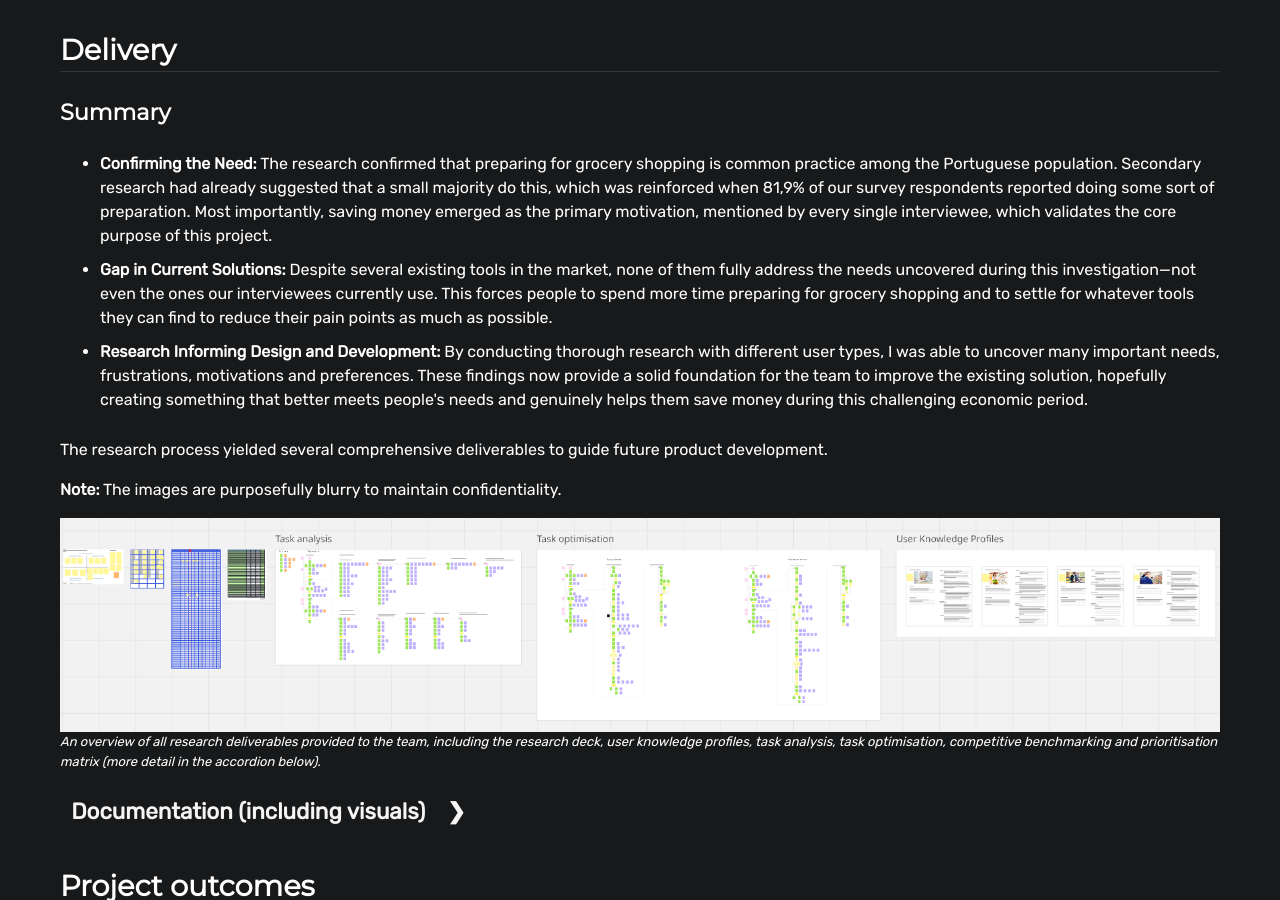
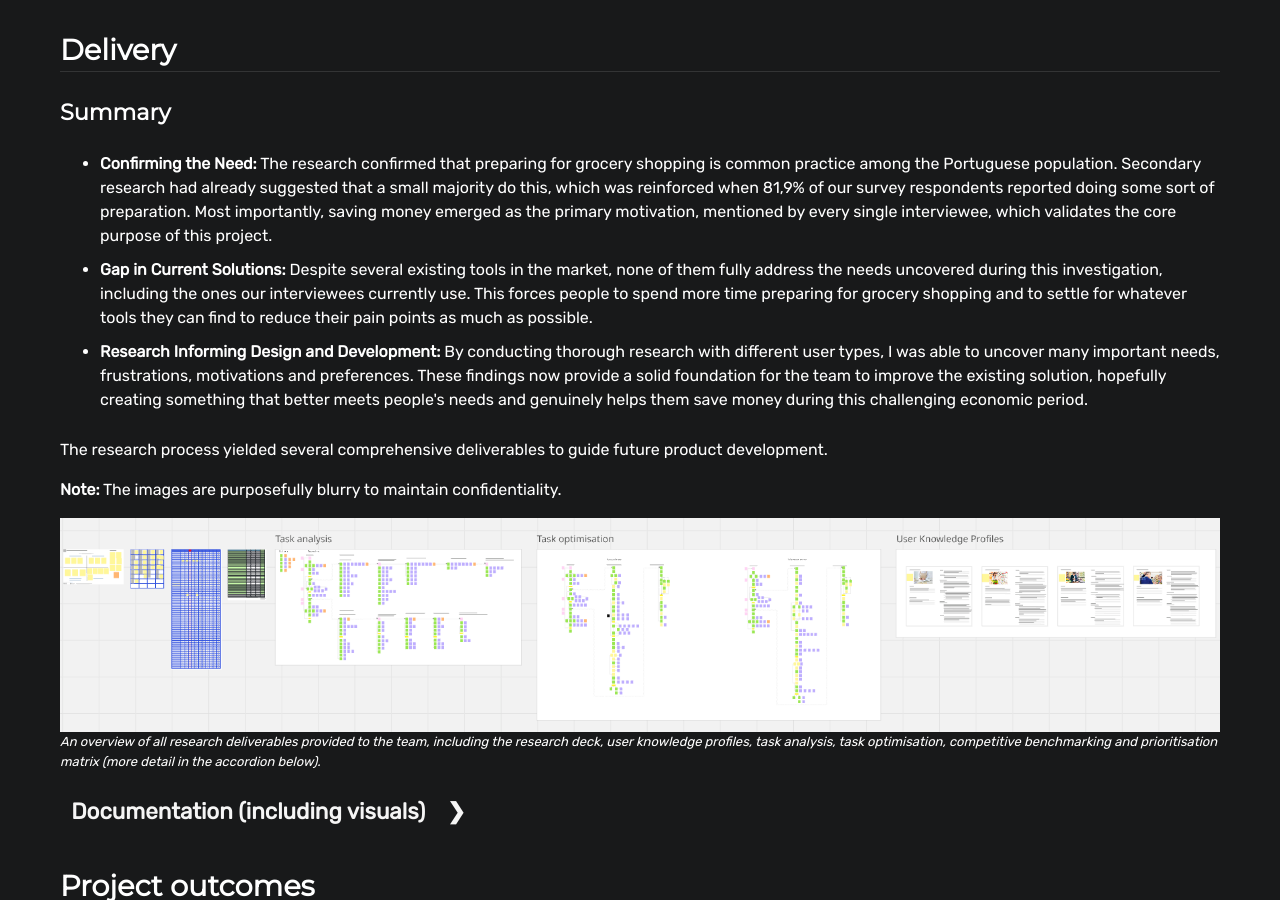
Before and after one commit to analuciacoimbra/analuciacoimbra.github.io, a Jekyll site: the page built from shoppingpreparation.html, in a window 1280 px wide and 900 px high, scrolled down 6891 px. Built offline with Jekyll 4.4.1, drawn with Linux system fonts in a browser that asks for light colours.

Commit message:
Update shoppingpreparation.html

```diff
--- a/shoppingpreparation.html
+++ b/shoppingpreparation.html
@@ -764,7 +764,7 @@ layout: default
     <li>
       <b>Gap in Current Solutions:</b> Despite several existing tools in the
       market, none of them fully address the needs uncovered during this
-      investigation—not even the ones our interviewees currently use. This
+      investigation, including the ones our interviewees currently use. This
       forces people to spend more time preparing for grocery shopping and to
       settle for whatever tools they can find to reduce their pain points as
       much as possible.
```
Also changed, not shown: other parts of shoppingpreparation.html (+1 -1 lines).
